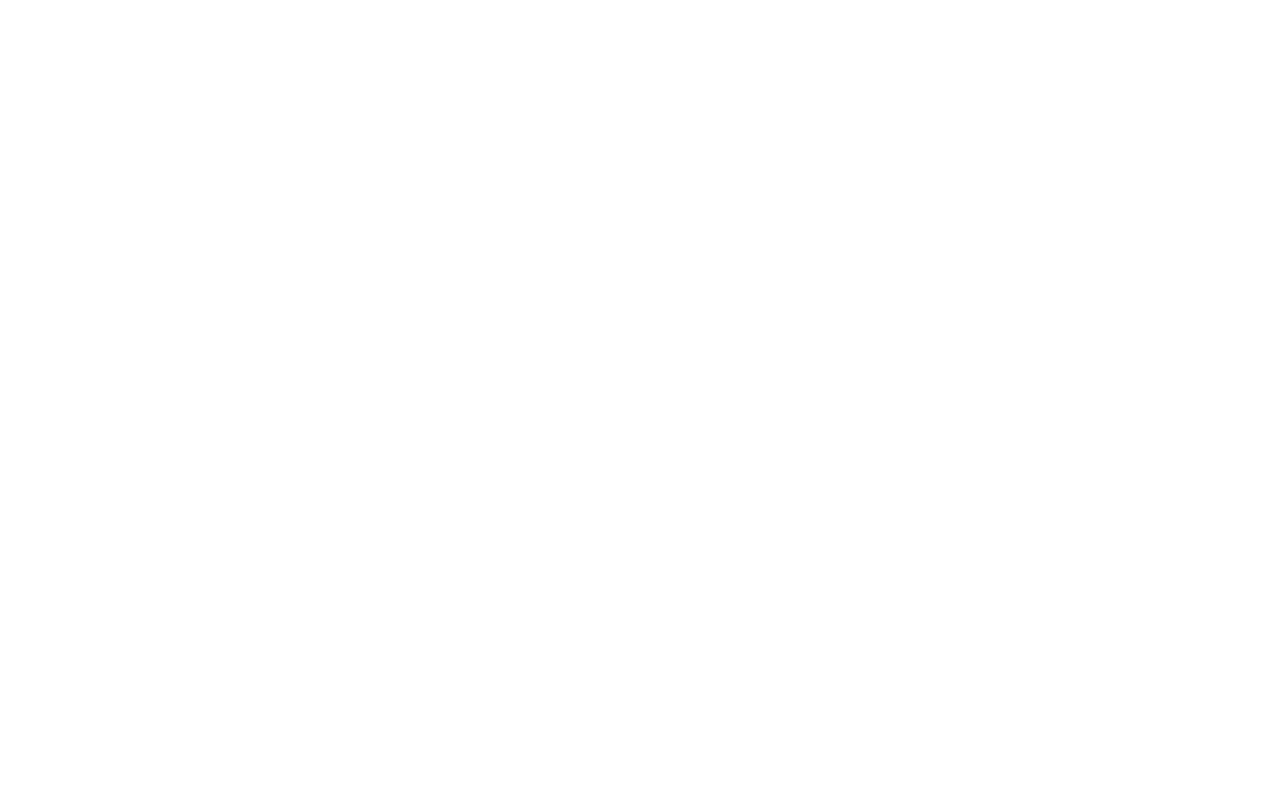
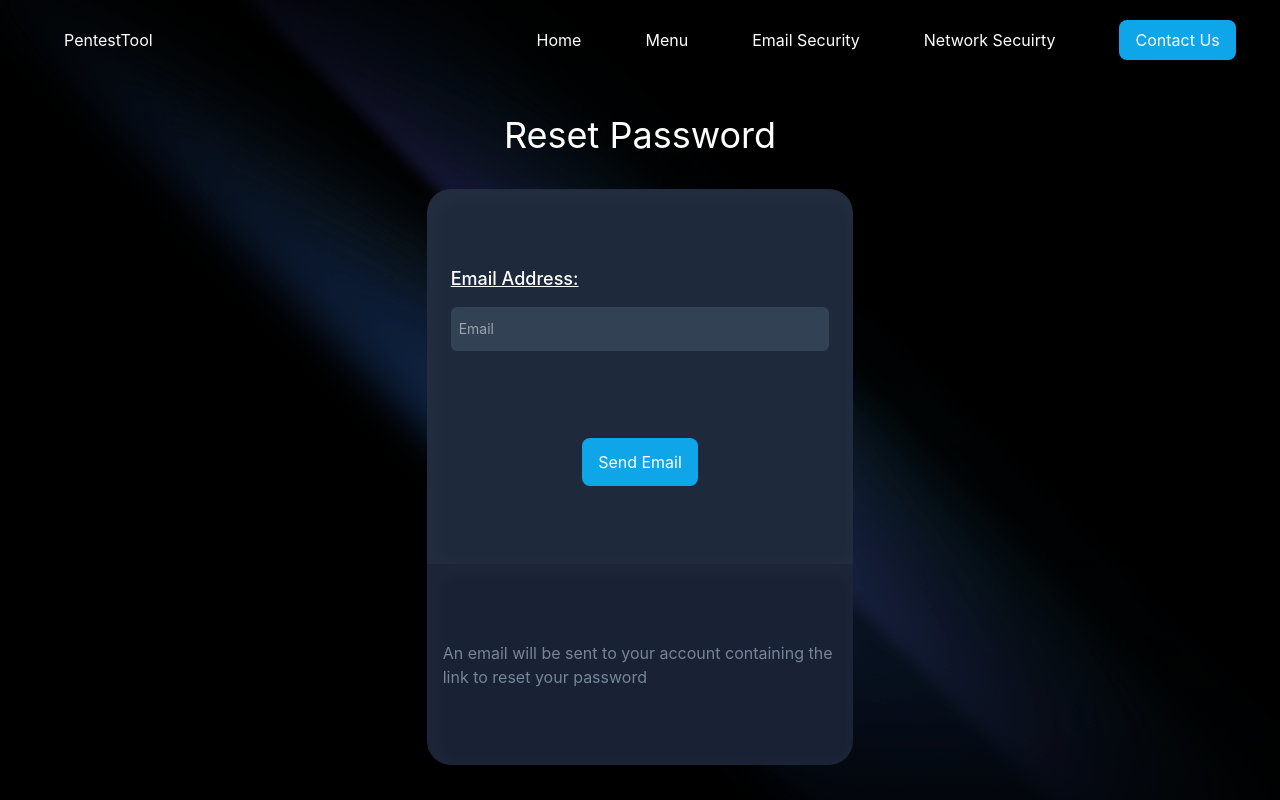
Before and after one commit to Mhmd-S/FrontendIntern, a React (Vite) app: page /request-reset-password in a window 1280 px wide. Built offline with nearby package versions, Linux system fonts and the light colour scheme.

Commit message:
created reset password form

```diff
--- a/src/components/common/FormButton.jsx
+++ b/src/components/common/FormButton.jsx
@@ -4,7 +4,7 @@
   return (
     <button
       onClick={onClick}
-      className={`w-[fit] mt-4 px-4 py-3 bg-[#0EA5E9] text-white rounded-lg disabled:opacity-50 disabled:cursor-not-allowed disabled:animate-pulse`}
+      className={`w-[fit] my-2 px-4 py-3 bg-[#0EA5E9] text-white rounded-lg disabled:opacity-50 disabled:cursor-not-allowed disabled:animate-pulse`}
       disabled={loading}
       >
         {loading ? 'Processing' :text}
--- a/src/components/common/FormField.jsx
+++ b/src/components/common/FormField.jsx
@@ -13,7 +13,7 @@
   ...inputProps
 }) => {
   return (
-    <div className='w-full flex flex-col'>
+    <div className='w-full flex flex-col py-2'>
 
       <label htmlFor={name} className="block text-lg pb-4 underline font-medium leading-6 text-white">
         {label}
--- a/src/components/emailSecurity/ScanningEmail.jsx
+++ b/src/components/emailSecurity/ScanningEmail.jsx
@@ -11,11 +11,11 @@
     <div className='w-full h-full grid grid-cols-[30%_70%] grid-rows-1 px-[5rem] py-[2rem]'>
         <StepIndicator
             stepsArray={stepsArray}
-            currentStep={2}
+            currentStep={1}
             />
         <div className='w-full h-full flex flex-col items-center justify-evenly bg-[#1E293B] rounded-r-xl shadow-[inset_5px_5px_15px_10px_#fafafa05]'>
-          <EmailNotifications />
-          {/* <LoadingProccess percentage='40%'/> */}
+          {/* <EmailNotifications /> */}
+          <LoadingProccess percentage='40%'/>
           {/* <Result status='secure' /> */}
           {/* <Result status='secure' /> */}
         </div>
--- a/src/components/networkSecurity/InitiationNetworkSecurity.jsx
+++ b/src/components/networkSecurity/InitiationNetworkSecurity.jsx
@@ -28,7 +28,7 @@
                     </p>
             </div>
 
-            <div className='w-full h-full grid grid-cols-1 grid-rows-[65%_35%] justify-center items-center p-20 '>
+            <div className='w-full h-full grid grid-cols-1 grid-rows-[75%_25%] justify-center items-center p-20 '>
                  <div className='w-full h-full p-8 grid grid-rows-[10%_90%] grid-cols-1 justify-center items-center rounded-t-3xl bg-[#1E293B] border-b-2 border-b-[#304566] shadow-[inset_5px_5px_15px_10px_#fafafa05]'>
                         <FormGeneralErrorMessage generalError={generalError} />
                                 <Form onSubmit={handleSubmit(onSubmit)} loading={loading}>
--- a/src/components/networkSecurity/hooks/useNetworkSecurity.jsx
+++ b/src/components/networkSecurity/hooks/useNetworkSecurity.jsx
@@ -4,7 +4,7 @@
 
 const useNetworkSecurity = () => {
 
-    const [ step, setStep ] = useState(1);
+    const [ step, setStep ] = useState(0);
     const [ email, setEmail ] = useState('');
 
     const renderNetworkSecurity = () => {
--- /dev/null
+++ b/src/components/resetPassword/RequestResetPasswordForm.jsx
@@ -0,0 +1,62 @@
+import React from 'react'
+import Form from '../common/Form'
+import FormField from '../common/FormField'
+import FormButton from '../common/FormButton'
+import FormGeneralErrorMessage from '../common/FormGeneralErrorMessage'
+import useRequestResetPasswordForm from './hooks/useRequestResetPasswordForm'
+
+const RequestResetPasswordForm = () => {
+
+    const  {
+        register,
+        handleSubmit,
+        generalErrorMessage,
+        errors
+    } = useRequestResetPasswordForm();
+
+  return (
+    <div className='w-full h-full flex flex-col justify-evenly items-center'>
+
+        <h1 className='text-4xl'>
+            Reset Password
+        </h1>
+
+        <div className='w-1/3 h-4/5 grid grid-cols-1 grid-rows-[65%_35%]'>
+
+            <div className='w-full h-full bg-[#1E293B] rounded-t-3xl px-6 border-b-[#304566] shadow-[inset_5px_5px_15px_10px_#fafafa05]'>
+                <Form>
+                    {/* <FormGeneralErrorMessage message={}/> */}
+                    <FormField
+                        type='email'
+                        name='email'
+                        placeholder='Email'
+                        label='Email Address:'
+                        register={register}
+                        errors={errors}
+                        validationRules={
+                            {
+                                required: 'Email is required',
+                                pattern: {
+                                    value: /\S+@\S+\.\S+/,
+                                    message: 'Please enter a valid email'
+                                }
+                            }
+                        }
+                    />
+                    <FormButton text='Send Email'/>
+                </Form>
+            </div>
+
+            <div className='bg-[#182234] flex justify-center items-center rounded-b-3xl shadow-[inset_5px_5px_15px_10px_#fafafa05]'>
+                <p className='p-4 text-[#76859A]'>
+                    An email will be sent to your account containing the link to reset your password
+                </p>
+            </div>
+
+        </div>
+
+    </div>
+  )
+}
+
+export default RequestResetPasswordForm
--- /dev/null
+++ b/src/components/resetPassword/ResetPassword.jsx
@@ -0,0 +1,16 @@
+import React from 'react'
+
+const ResetPassword = () => {
+  return (
+    <div>
+        <h1>
+            Reset Password
+        </h1>
+        <div>
+
+        </div>
+    </div>
+  )
+}
+
+export default ResetPassword
--- /dev/null
+++ b/src/components/resetPassword/hooks/useRequestResetPasswordForm.jsx
@@ -0,0 +1,26 @@
+import React from 'react'
+import { useForm } from 'react-hook-form'
+
+const useRequestResetPasswordForm = () => {
+
+    const [generalErrorMessage, setGeneralErrorMessage] = React.useState('')
+
+    const {
+        register,
+        handleSubmit,
+        formState: { errors }
+    } = useForm()
+
+    const onSubmit = (data) => {
+        console.log(data)
+    }
+
+    return {
+        register,
+        handleSubmit,
+        generalErrorMessage,
+        errors
+    }
+}
+
+export default useRequestResetPasswordForm
--- /dev/null
+++ b/src/components/resetPassword/hooks/useResetPassword.jsx
@@ -0,0 +1,26 @@
+import React, { useState } from 'react'
+import RequestResetPasswordForm from '../RequestResetPasswordForm';
+
+const useResetPassword = () => {
+
+    const [ step, setStep ] = useState(0);
+
+    const nextStep = () => {
+        setStep(step + 1);
+    }
+
+    const renderResetPassword = () => {
+        switch(step) {
+            case 0:
+                return(<RequestResetPasswordForm nextStep={nextStep} />);
+            default:
+                return(null);
+        }
+    }
+
+  return {
+    renderResetPassword
+  }
+}
+
+export default useResetPassword
--- a/src/main.jsx
+++ b/src/main.jsx
@@ -9,6 +9,7 @@
 import Root from './pages/Root';
 import EmailSecurity from './components/emailSecurity/EmailSecurity';
 import NetworkSecurity from './components/networkSecurity/NetworkSecurity';
+import RequestResetPasswordForm from './components/resetPassword/RequestResetPasswordForm';
 
 // Loaders
 const router = createBrowserRouter([
@@ -37,6 +38,10 @@
         path: 'network-security',
         element: <NetworkSecurity />,
       },
+      {
+        path: 'request-reset-password',
+        element: <RequestResetPasswordForm />,
+      },
     ]
   },
 
```
Lines whose indentation alone changed are shown as unchanged.
